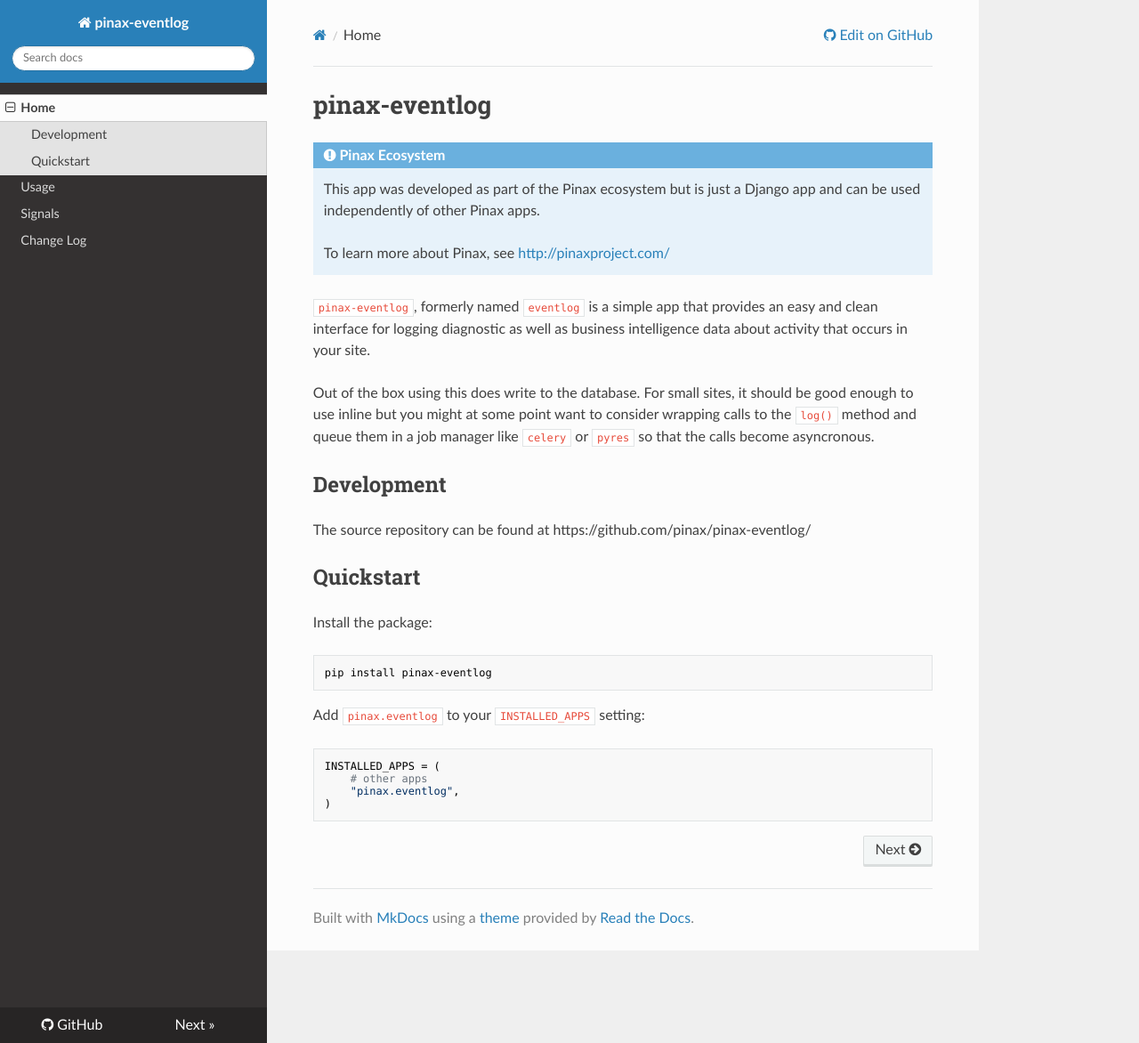
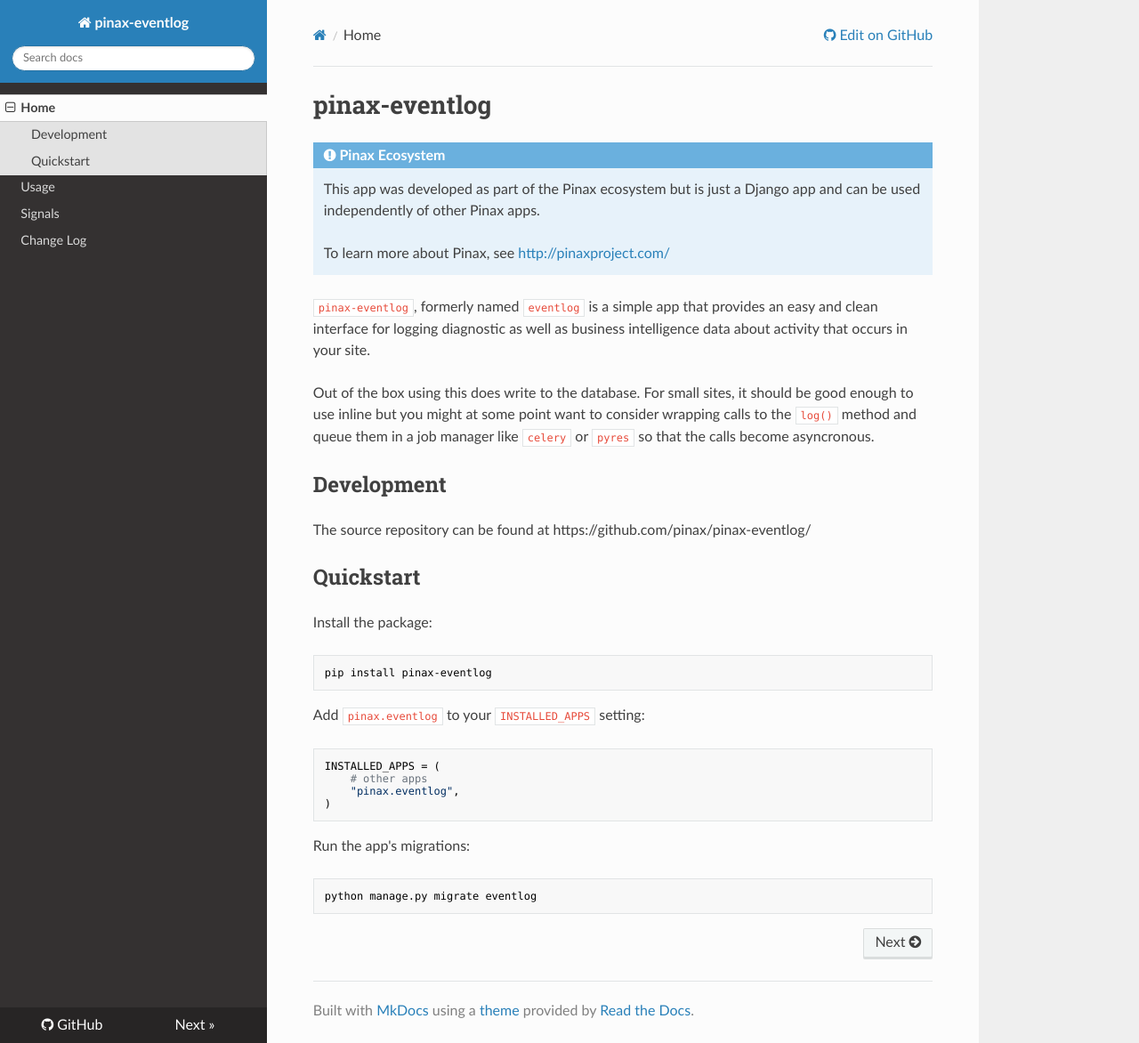
Before and after one commit to pinax/pinax-eventlog, an MkDocs documentation site: the page built from docs/index.md, in a window 1280 px wide and 1172 px high. Shown: the whole window at 89% size. Built offline with MkDocs 1.6.1, drawn with Linux system fonts in a browser that asks for light colours; nearby versions of some CDN libraries; old or Windows-style settings are respelled for this version of MkDocs.

Commit message:
Add migrations to Documentation Quickstart section

```diff
--- a/docs/index.md
+++ b/docs/index.md
@@ -33,3 +33,7 @@ Add `pinax.eventlog` to your `INSTALLED_APPS` setting:
         # other apps
         "pinax.eventlog",
     )
+
+Run the app's migrations:
+
+    python manage.py migrate eventlog
```
